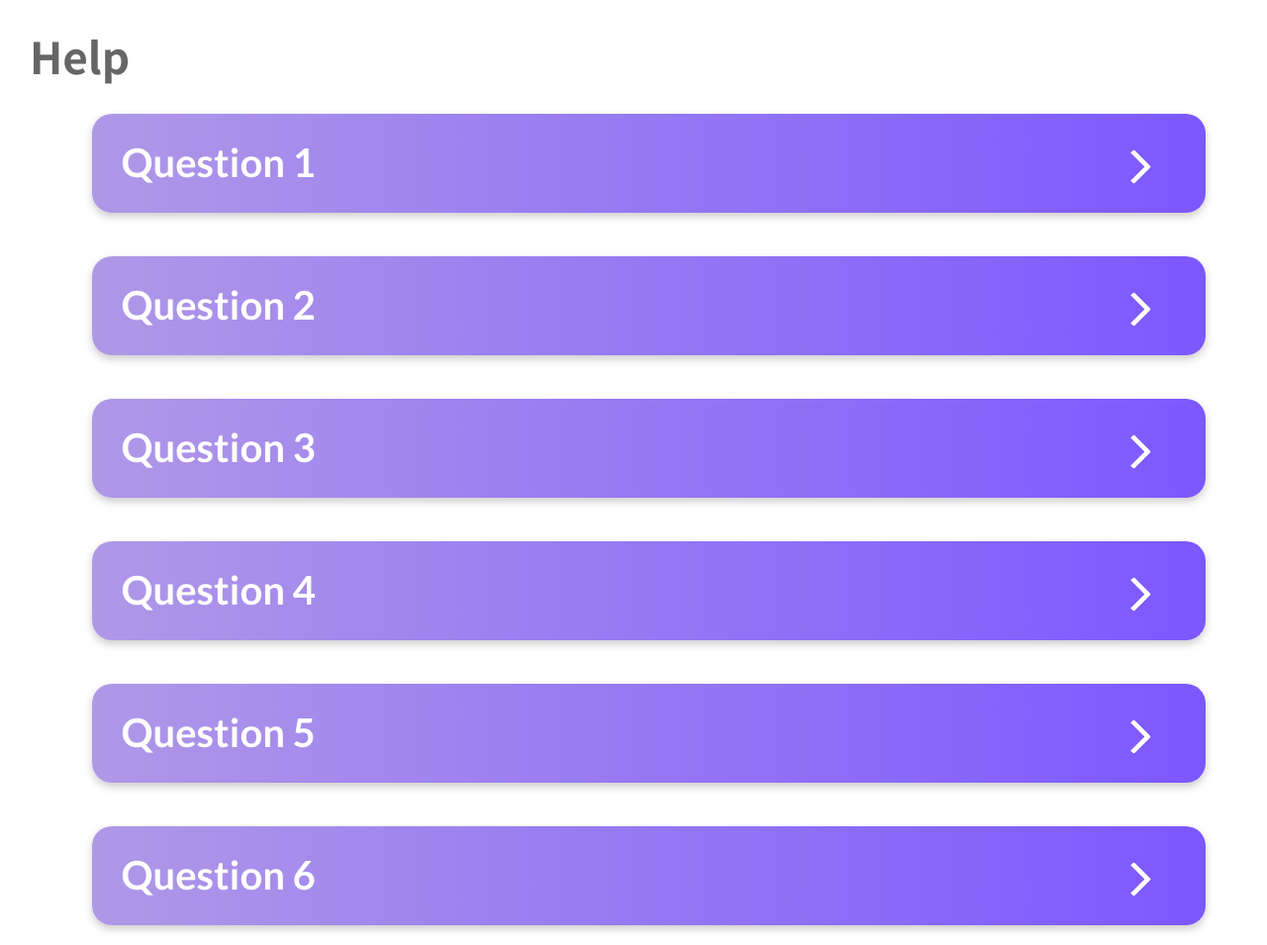
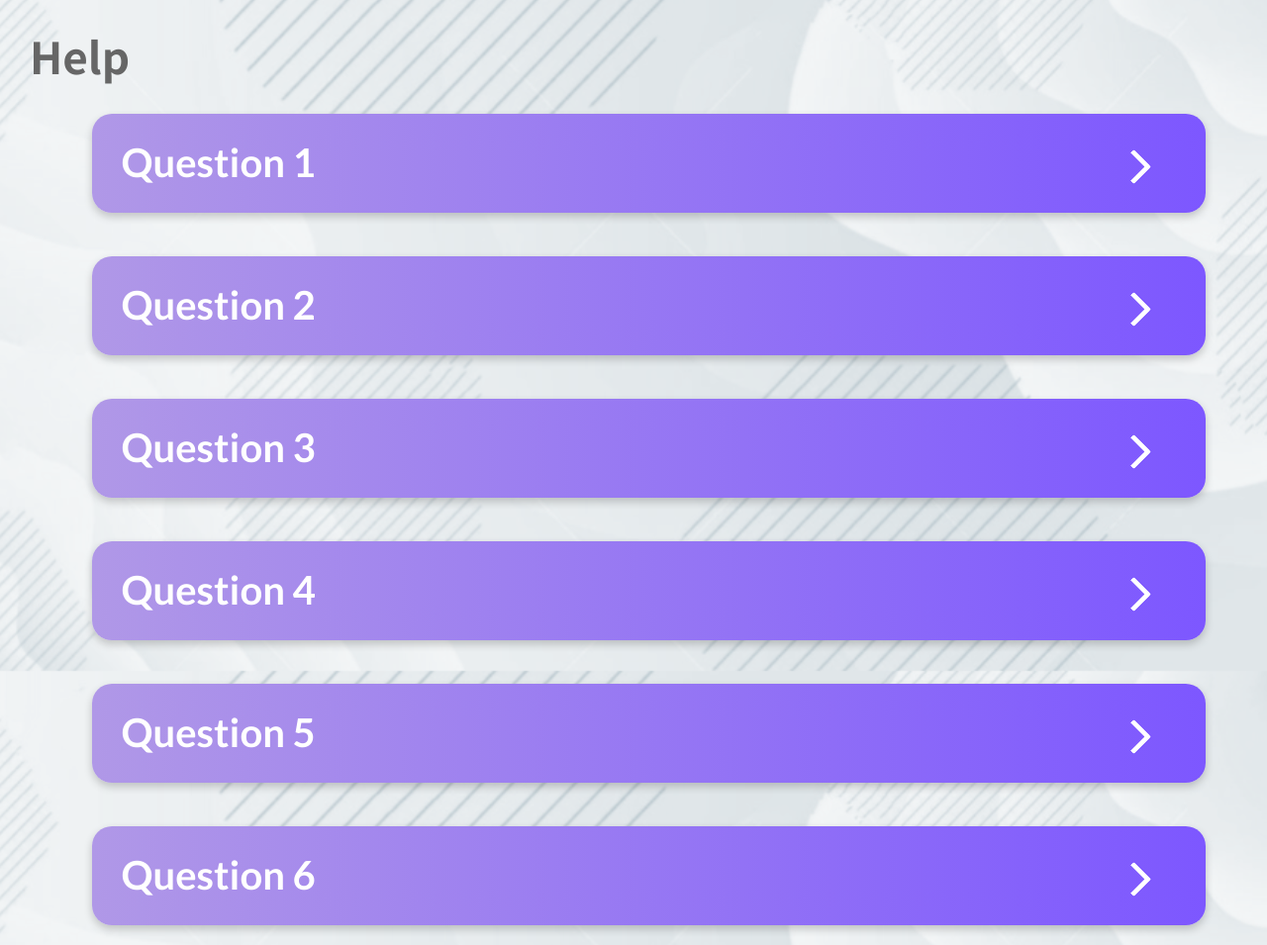
Before and after one commit to pranavh24/Klasse, a Flask app: page /help in a window 1280 px wide. Shown: the part 122-1077 px from the top of the page at 99% size. Run offline with Flask 2, Linux system fonts and the light colour scheme; some libraries are stand-ins or nearby versions.

Commit message:
Added background to Help page

```diff
--- a/static/css/help.css
+++ b/static/css/help.css
@@ -1,3 +1,10 @@
+body {
+    background-image: url('../images/Klasse_Background2.png');
+    background-repeat: no-repeat;
+    background-attachment: fixed;
+    background-size: cover;
+}
+
 .faq {
     background: linear-gradient(90deg, rgb(176, 152, 231) 0%, rgba(125,87,255,1) 100%);
     color: white;
```
